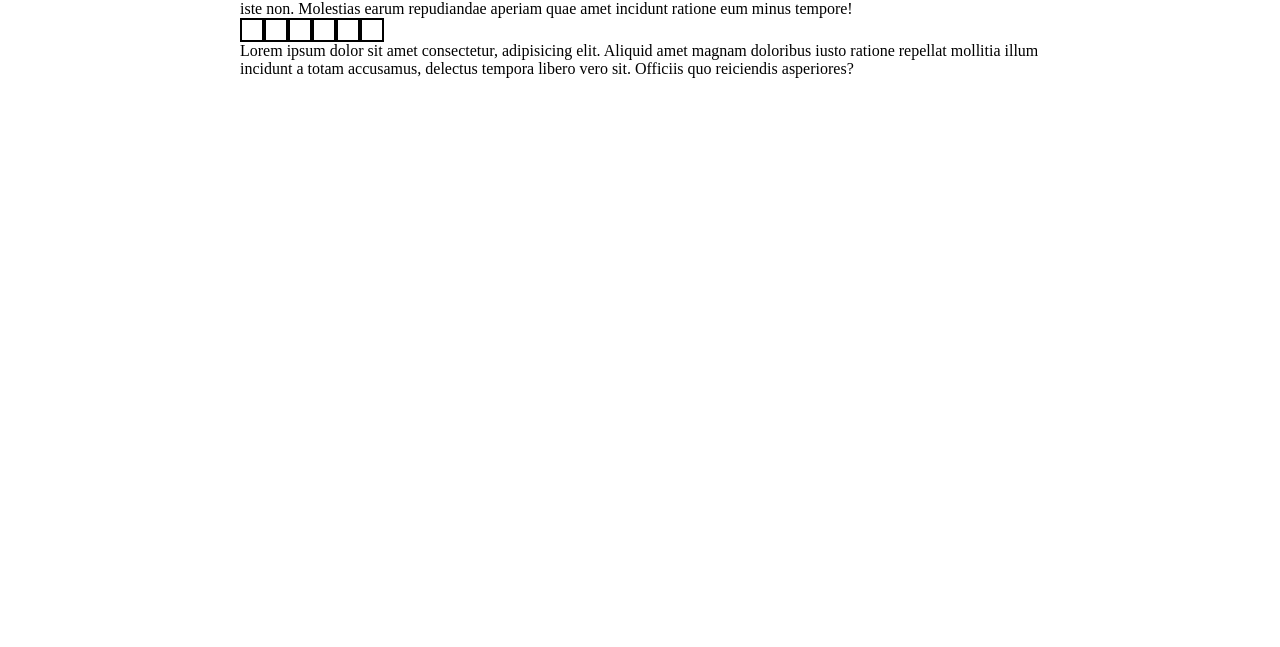
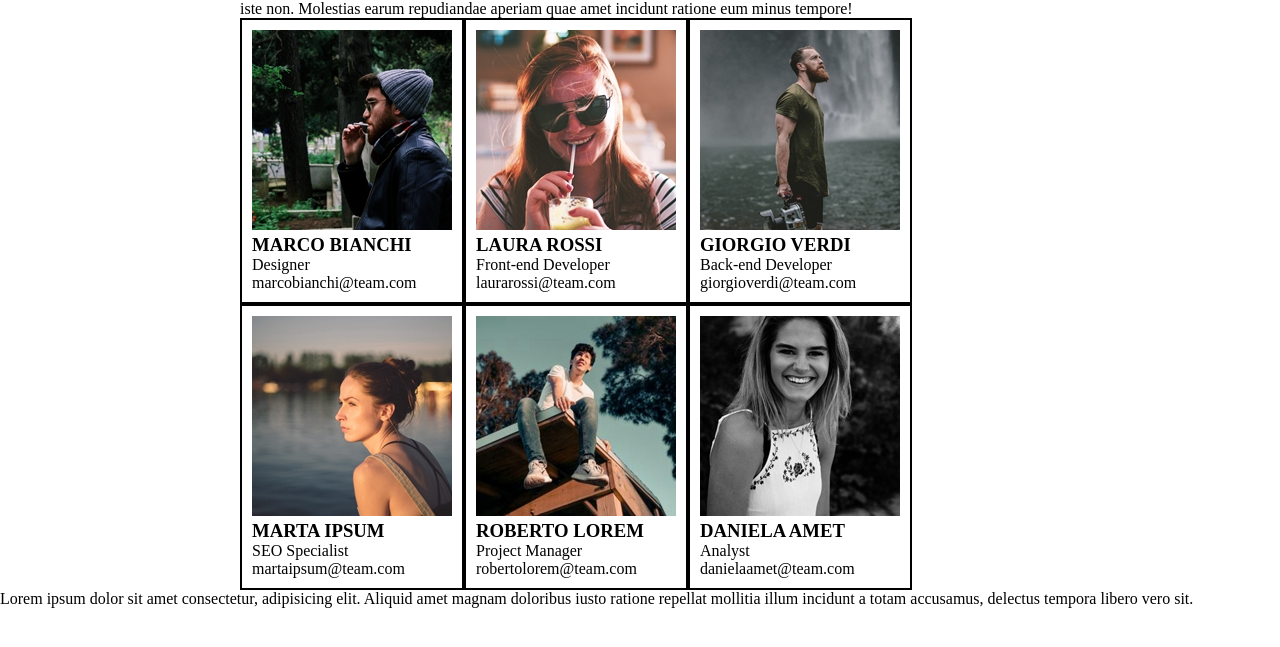
Before and after one commit to DeboraChiarelli/html-css-float-cards, a plain HTML site: page index.html in a window 1280 px wide. Shown: the part 55-702 px from the top of the page. Drawn offline with Linux system fonts and the light colour scheme.

Commit message:
Change - banner

```diff
--- a/index.html
+++ b/index.html
@@ -5,6 +5,10 @@
     <meta name="viewport" content="width=device-width, initial-scale=1.0">
     <title>Meet Our Team</title>
     <link rel="stylesheet" href="./css/style.css">
+
+    <link rel="preconnect" href="https://fonts.googleapis.com">
+    <link rel="preconnect" href="https://fonts.gstatic.com" crossorigin>
+    <link href="https://fonts.googleapis.com/css2?family=Fredoka:wght@600&display=swap" rel="stylesheet">
 </head>
 
 <body>
@@ -28,24 +32,59 @@
     <!-- Card -->
       <div class="container clearfix">
 
-         <div class="card"></div>
-         <div class="card"></div>
-         <div class="card"></div>
-         <div class="card"></div>
-         <div class="card"></div>
-         <div class="card"></div>
+         <div class="card">
+            <img src="./img/male1.png" alt="ragazzo cappuccio">
+            <h3 class="name">MARCO BIANCHI</h3>
+            <p class="card-white">Designer</p>
+            <p class="card-email">marcobianchi@team.com</p>
+        </div>
+
+         <div class="card">
+            <img src="./img/female1.png" alt="ragazza con occhiali da sole">
+            <h3 class="name">LAURA ROSSI</h3>
+            <p class="card-white">Front-end Developer</p>
+            <p class="card-email">laurarossi@team.com</p>
+        </div>
+
+         <div class="card">
+            <img src="img/male2.png" alt="ragazzo davanti cascata">
+            <h3 class="name">GIORGIO VERDI</h3>
+            <p class="card-white">Back-end Developer</p>
+            <p class="card-email">giorgioverdi@team.com</p>
+         </div>
+
+         <div class="card">
+            <img src="./img/female2.png" alt="ragazza tramonto">
+            <h3 class="name">MARTA IPSUM</h3>
+            <p class="card-white">SEO Specialist</p>
+            <p class="card-email">martaipsum@team.com</p>
+         </div>
+
+         <div class="card">
+            <img src="./img/male3.png" alt="ragazzo sportivo">
+            <h3 class="name">ROBERTO LOREM</h3>
+            <p class="card-white">Project Manager</p>
+            <p class="card-email">robertolorem@team.com</p>
+         </div>
+
+         <div class="card">
+            <img src="./img/female3.png" alt="ragazza b&w">
+            <h3 class="name">DANIELA AMET</h3>
+            <p class="card-white">Analyst</p>
+            <p class="card-email">danielaamet@team.com</p>
+         </div>
 
       </div>
     </section>
 
  </main>
+
+   <!-- Paragrafo finale -->
+ <footer>
+     <div class="banner">
+      <p class="bg-white">Lorem ipsum dolor sit amet consectetur, adipisicing elit. Aliquid amet magnam doloribus iusto ratione repellat mollitia illum incidunt a totam accusamus, delectus tempora libero vero sit.</p>
+    </div>
+</footer>
+
 </body>
-
-    <!-- Paragrafo finale -->
- <footer>
-    <div class="container">
-        <p>Lorem ipsum dolor sit amet consectetur, adipisicing elit. Aliquid amet magnam doloribus iusto ratione repellat mollitia illum incidunt a totam accusamus, delectus tempora libero vero sit. Officiis quo reiciendis asperiores?</p>
-    </div>
- </footer>
-
 </html>
```
